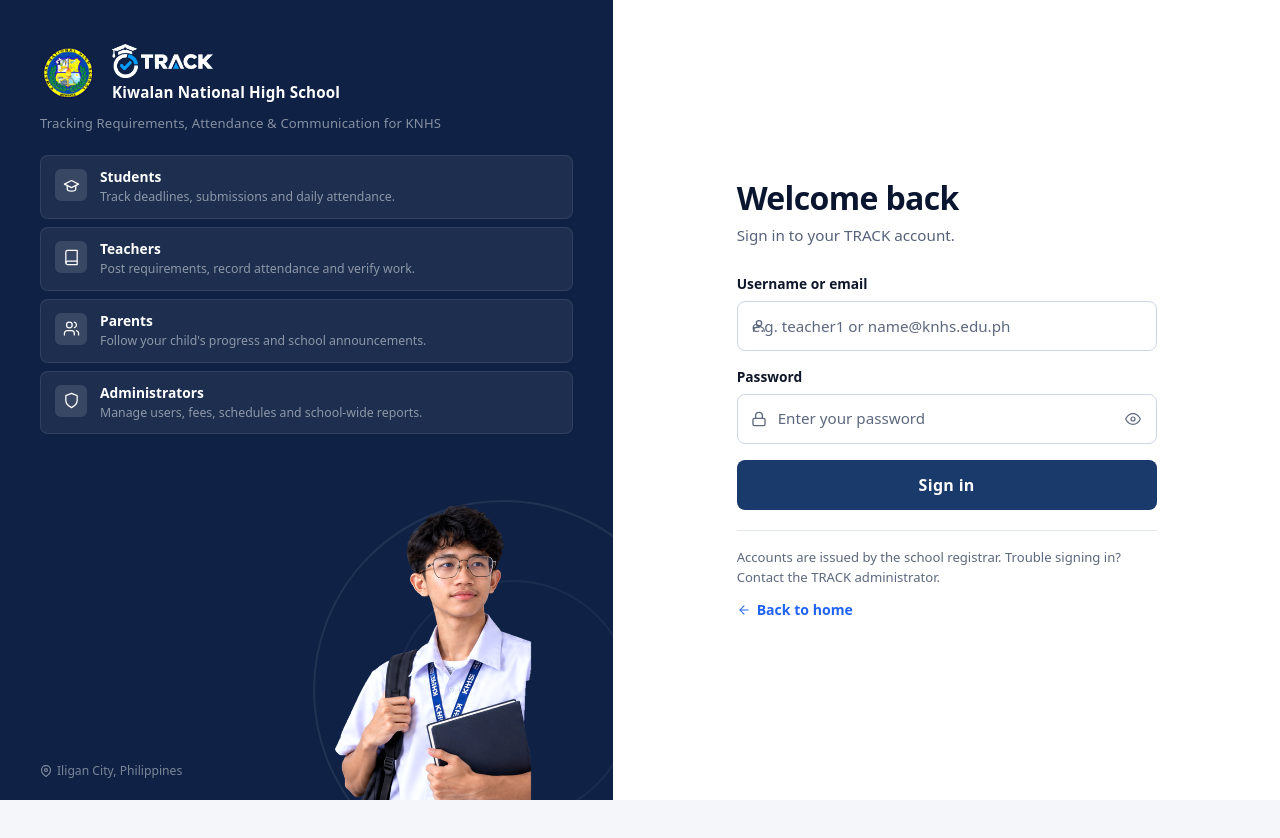
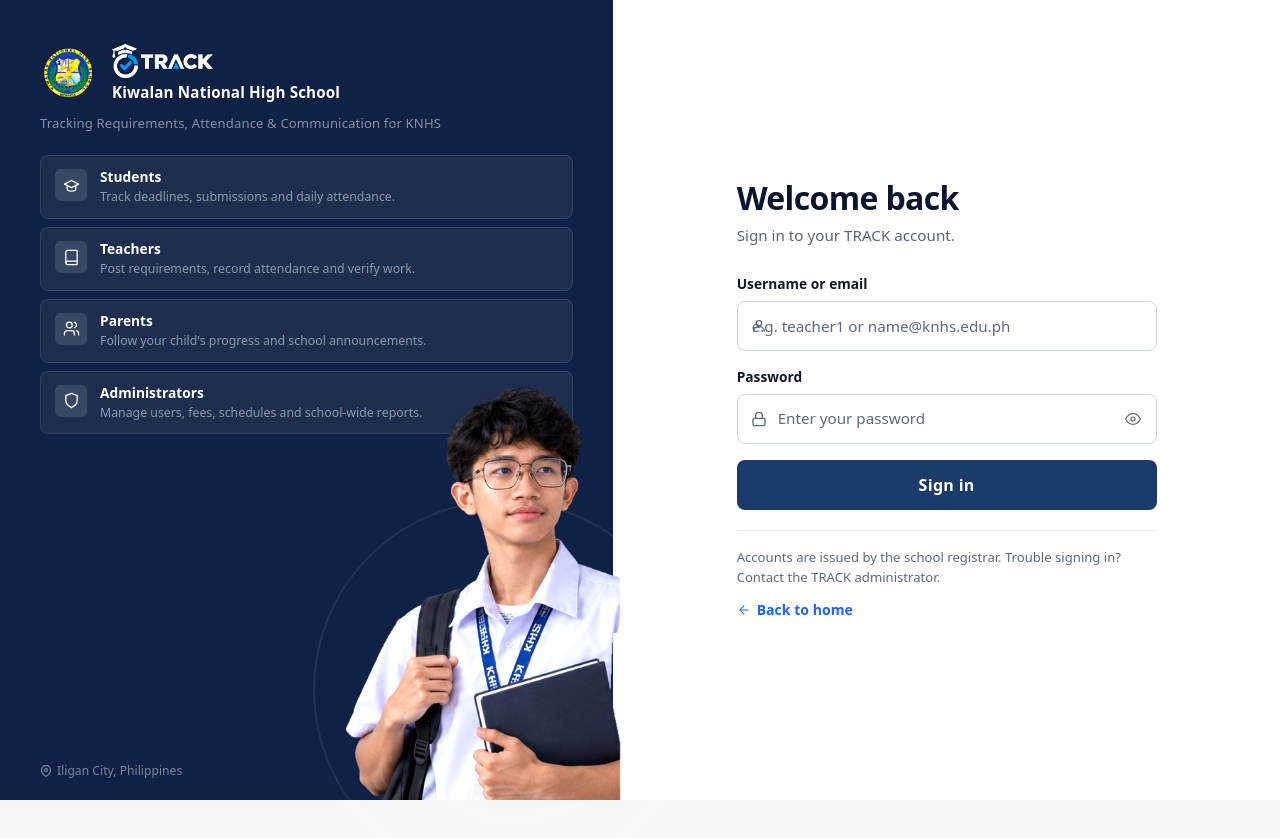
Before and after one commit to arcnesipac3-art/TRACK-capstone, a React (Vite) app in the folder frontend/: page /login in a window 1280 px wide. Shown: the top 838 px of the page. Before the commit the page ends 800 px from the top, so only its background shows below. Built offline with nearby package versions, Linux system fonts and the light colour scheme; no server answers.

Commit message:
fix: student2 larger, overflows into right panel, aside overflow visible

```diff
--- a/frontend/src/App.css
+++ b/frontend/src/App.css
@@ -975,6 +975,8 @@
   display: grid;
   /* 48% branding panel / 52% form panel */
   grid-template-columns: minmax(0, 0.92fr) minmax(0, 1fr);
+  /* Allow student image to overflow the left panel into the right */
+  overflow: visible;
 }
 
 /* ── Left aside ────────────────────────────────────────────────────── */
@@ -984,10 +986,10 @@
   display: flex;
   flex-direction: column;
   padding: 44px 40px 56px;
-  /* Deep navy matching reference */
   background: #0f2144;
   color: #fff;
-  overflow: hidden;
+  /* Must be visible so student can overflow into the right panel */
+  overflow: visible;
 }
 
 /* Large decorative ring — lower-right, behind student */
@@ -1125,12 +1127,13 @@
   margin-top: 2px;
 }
 
-/* Student image — absolute, lower-right of aside, black bg blended away */
+/* Student image — large, right-anchored, overflows into the right panel */
 .aside-student-img {
   position: absolute;
   bottom: 0;
-  right: 0;
-  z-index: 1;
+  /* Overflow past the panel's right edge so student sits across the boundary */
+  right: -120px;
+  z-index: 10;
   pointer-events: none;
   user-select: none;
 }
@@ -1139,13 +1142,13 @@
   display: block;
   width: auto;
   height: auto;
-  max-width: clamp(200px, 48%, 320px);
-  max-height: clamp(280px, 52vh, 440px);
+  max-width: clamp(280px, 55%, 420px);
+  max-height: clamp(400px, 75vh, 580px);
   object-fit: contain;
-  object-position: bottom right;
-  /* Blend out the black background of the student PNG */
+  object-position: bottom center;
+  /* Blend out the black background on the dark panel side */
   mix-blend-mode: screen;
-  filter: brightness(1.05) contrast(1.0);
+  filter: brightness(1.08) contrast(1.0);
 }
 
 /* Footer — city label with location pin icon feel */
@@ -1171,6 +1174,9 @@
   padding: 48px 56px;
   background: #ffffff;
   min-height: 100%;
+  /* Student overflows from the left panel and sits above this background */
+  position: relative;
+  z-index: 0;
 }
 
 .auth-card {
```
